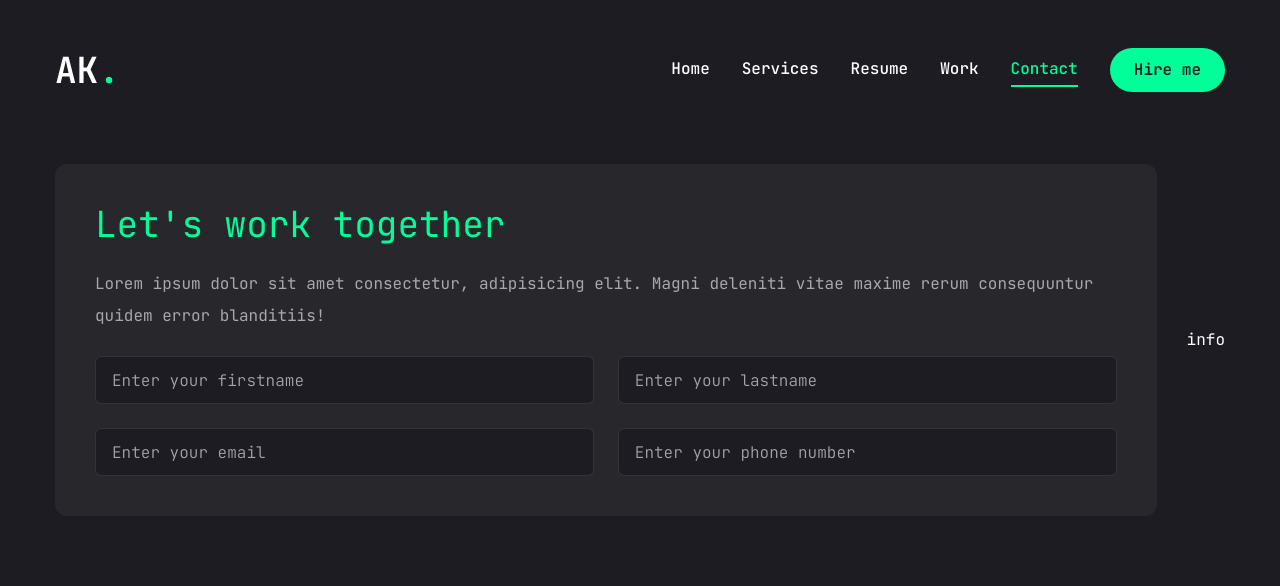
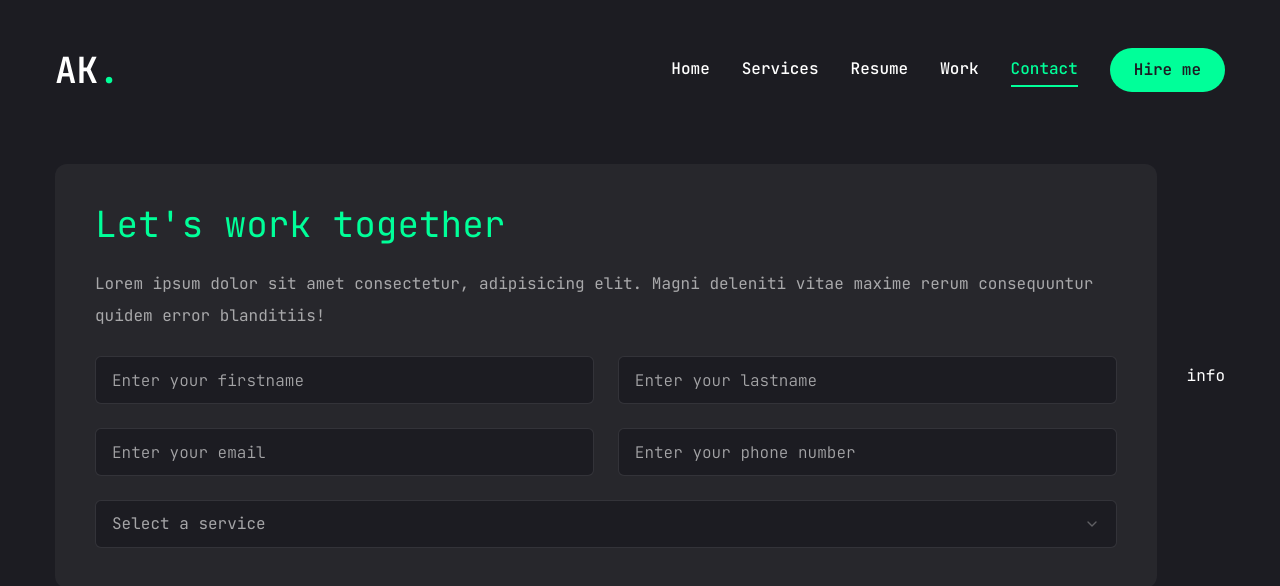
Before and after one commit to kodaliakhil/portfolio, a Next.js app: page /contact in a window 1280 px wide. Shown: the top 586 px of the page. Built offline with nearby package versions, Linux system fonts and the light colour scheme.

Commit message:
contact select styles changes

```diff
--- a/app/contact/page.jsx
+++ b/app/contact/page.jsx
@@ -59,6 +59,20 @@
                 <Input type="email" placeholder="Enter your email" />
                 <Input type="phone" placeholder="Enter your phone number" />
               </div>
+              {/* select */}
+              <Select>
+                <SelectTrigger className="w-full">
+                  <SelectValue placeholder="Select a service" />
+                </SelectTrigger>
+                <SelectContent>
+                  <SelectGroup>
+                    <SelectLabel>Select a service</SelectLabel>
+                    <SelectItem value="est">Web Development</SelectItem>
+                    <SelectItem value="cst">UI/UX Design</SelectItem>
+                    <SelectItem value="mst">Logo Design</SelectItem>
+                  </SelectGroup>
+                </SelectContent>
+              </Select>
             </form>
           </div>
           {/* info */}
--- a/components/ui/select.jsx
+++ b/components/ui/select.jsx
@@ -16,7 +16,7 @@
   <SelectPrimitive.Trigger
     ref={ref}
     className={cn(
-      "flex h-10 w-full items-center justify-between rounded-md border border-slate-200 bg-white px-3 py-2 text-sm ring-offset-white placeholder:text-slate-500 focus:outline-none focus:ring-2 focus:ring-slate-950 focus:ring-offset-2 disabled:cursor-not-allowed disabled:opacity-50 [&>span]:line-clamp-1 dark:border-slate-800 dark:bg-slate-950 dark:ring-offset-slate-950 dark:placeholder:text-slate-400 dark:focus:ring-slate-300",
+      "flex h-[48px] w-full items-center justify-between rounded-md border border-white/10 bg-primary px-4 py-5 text-base text-white/60 placeholder:text-white/10 focus:border-accent outline-none",
       className
     )}
     {...props}>
@@ -54,7 +54,7 @@
     <SelectPrimitive.Content
       ref={ref}
       className={cn(
-        "relative z-50 max-h-96 min-w-[8rem] overflow-hidden rounded-md border border-slate-200 bg-white text-slate-950 shadow-md data-[state=open]:animate-in data-[state=closed]:animate-out data-[state=closed]:fade-out-0 data-[state=open]:fade-in-0 data-[state=closed]:zoom-out-95 data-[state=open]:zoom-in-95 data-[side=bottom]:slide-in-from-top-2 data-[side=left]:slide-in-from-right-2 data-[side=right]:slide-in-from-left-2 data-[side=top]:slide-in-from-bottom-2 dark:border-slate-800 dark:bg-slate-950 dark:text-slate-50",
+        "relative z-50 max-h-96 min-w-[8rem] overflow-hidden rounded-md border border-white/10 bg-primary text-white shadow-md data-[state=open]:animate-in data-[state=closed]:animate-out data-[state=closed]:fade-out-0 data-[state=open]:fade-in-0 data-[state=closed]:zoom-out-95 data-[state=open]:zoom-in-95 data-[side=bottom]:slide-in-from-top-2 data-[side=left]:slide-in-from-right-2 data-[side=right]:slide-in-from-left-2 data-[side=top]:slide-in-from-bottom-2 dark:border-slate-800 dark:bg-slate-950 dark:text-slate-50",
         position === "popper" &&
           "data-[side=bottom]:translate-y-1 data-[side=left]:-translate-x-1 data-[side=right]:translate-x-1 data-[side=top]:-translate-y-1",
         className
@@ -85,7 +85,7 @@
   <SelectPrimitive.Item
     ref={ref}
     className={cn(
-      "relative flex w-full cursor-default select-none items-center rounded-sm py-1.5 pl-8 pr-2 text-sm outline-none focus:bg-slate-100 focus:text-slate-900 data-[disabled]:pointer-events-none data-[disabled]:opacity-50 dark:focus:bg-slate-800 dark:focus:text-slate-50",
+      "relative flex w-full cursor-default select-none items-center rounded-sm py-1.5 pl-8 pr-2 text-sm outline-none focus:bg-accent focus:text-primary data-[disabled]:pointer-events-none data-[disabled]:opacity-50 dark:focus:bg-slate-800 dark:focus:text-slate-50",
       className
     )}
     {...props}>
```
